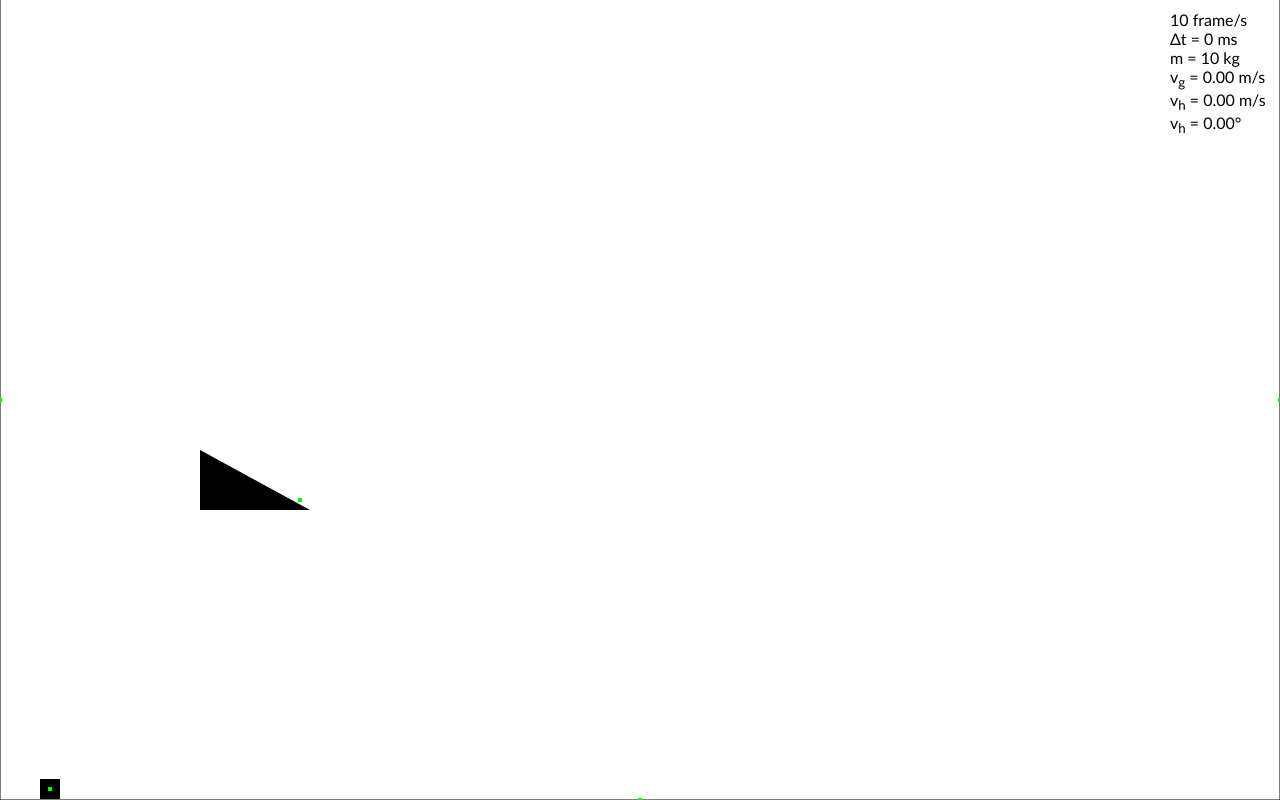
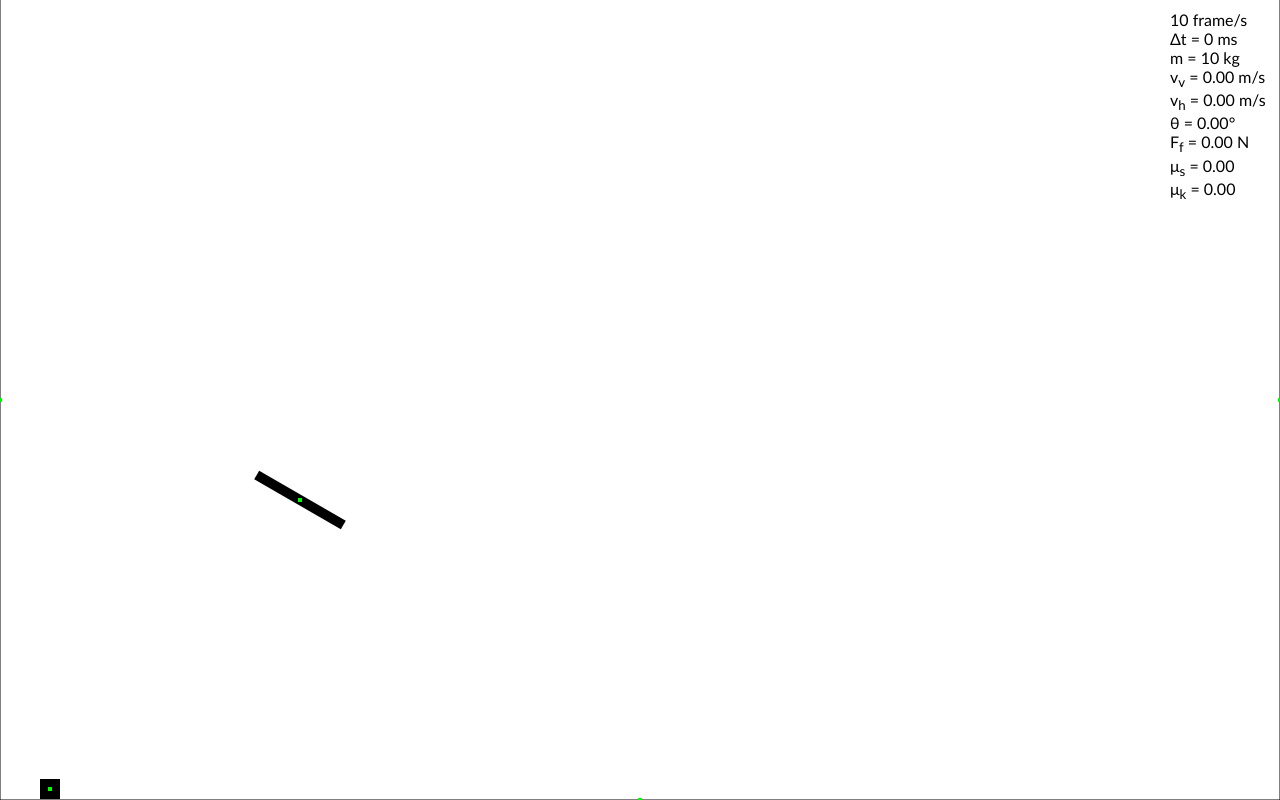
Before and after one commit to OguzhanUmutlu/physics-engine, a plain HTML site: page index.html in a window 1280 px wide. Drawn offline with Linux system fonts and the light colour scheme; animation ran at ten frames a second.

Commit message:
finally got friction force working

```diff
--- /dev/null
+++ b/IDE.js
@@ -0,0 +1 @@
+// todo: ide intellisense helper
--- a/engine.js
+++ b/engine.js
@@ -205,8 +205,8 @@
     function Tile(x = 0, y = 0, opts) {
         Vector2.apply(this, arguments);
         opts = processOptions(opts, {
-            shape: null, rotation: 0, gravityEnabled: true, world: null, mass: 10,
-            staticFrictionCoefficient: 0, kineticFrictionCoefficient: 0
+            shape: null, rotation: 0, isStatic: false, world: null, mass: 10,
+            staticFrictionCoefficient: 0, kineticFrictionCoefficient: 0, dragCoefficient: 1
         }, 1);
         const id = _id++;
         tiles[id] = this;
@@ -216,14 +216,16 @@
         this.shape = opts.shape;
         this.rotation = opts.rotation;
         this.rotationTarget = opts.rotation;
-        this.gravitationalVelocity = 0;
+        this.verticalVelocity = 0;
         this.horizontalVelocity = 0;
-        this.velocity = Vector2.zero();
         this.force = Vector2.zero();
         this.motion = Vector2.zero();
         this.mass = opts.mass;
-        this.gravityEnabled = opts.gravityEnabled;
-        this.dragCoefficient = 1;
+        this.isStatic = opts.isStatic;
+        this.dragCoefficient = opts.dragCoefficient;
+        this.staticFrictionCoefficient = opts.staticFrictionCoefficient;
+        this.kineticFrictionCoefficient = opts.kineticFrictionCoefficient;
+        this.airTicks = 0;
         this.outOfDistance = false;
         if (opts.world instanceof World) opts.world.addTile(this);
         this.initOptions = opts;
@@ -326,7 +328,7 @@
         return Array.from(world.tiles).find(i => i !== this && i.collidesWith(this));
     };
     Tile.prototype.move = function (world, vec) {
-        //if (!this.gravityEnabled) return false;
+        //if (this.isStatic) return false;
         let collision;
         collision = this.getCollisions(world);
         if (collision) return false;
@@ -345,6 +347,8 @@
             if (collision) break;
         }
         if (collision) {
+            this.lastMoveGround = {tile: collision};
+            this.airTicks = 0;
             if (collision.shape && (collision.shape.type === "polygon" || collision.shape.type === "rectangle")) {
                 const nearest = collision.shape.path.map((i, j) => {
                     const next = collision.shape.path[collision.shape.path.length === j + 1 ? 0 : j + 1];
@@ -366,7 +370,9 @@
                 }).sort((a, b) => a[1] - b[1])[0];
                 if (nearest) {
                     if (abs(nearest[0]) === Infinity) nearest[0] = 0;
+                    this.lastMoveGround.slope = nearest[0];
                     this.rotationTarget = -atan(nearest[0]);
+                    this.lastMoveGround.rotation = -atan(nearest[0]);
                     if (this.rotationTarget === 90) this.rotationTarget = 0;
                 }
             }
@@ -382,23 +388,78 @@
         if (deltaTime > 100) console.warn(deltaTime);
         // NOTE: I got the square root of the bottom area(not sure what I could have done)
         const terminalVelocity = sqrt(2 * this.mass * world.gravityAcceleration / (world.fluidDensity * sqrt(this.getBottomArea()) * this.dragCoefficient));
-        //if (this.velocity.y > terminalVelocity) this.velocity.y = terminalVelocity;
-        this.velocity.set(this.velocity.add(this.force.scale(1/this.mass)));
-        if(!this.move(world,this.velocity)) this.velocity.set(Vector2.zero());
-        if (this.gravityEnabled) {
-            this.gravitationalVelocity += this.mass * world.gravityAcceleration * deltaTime / 1000;
-            if (!this.move(world, new Vector2(0, this.gravitationalVelocity))) this.gravitationalVelocity = 0;
-            this.horizontalVelocity += this.mass * world.gravityAcceleration * deltaTime / 1000 * -sin(this.rotation);
+        if (!this.isStatic) {
+            this.verticalVelocity += (this.mass * world.gravityAcceleration + this.force.y / this.mass) * deltaTime / 1000;
+            if (!this.move(world, new Vector2(0, this.verticalVelocity))) this.verticalVelocity = 0;
+
+            this.horizontalVelocity += this.getHorizontalAcceleration(world) * deltaTime / 1000;
             if (!this.move(world, new Vector2(Math.sin(this.rotation + Math.PI / 2) * this.horizontalVelocity, Math.cos(this.rotation + Math.PI / 2) * this.horizontalVelocity))) this.horizontalVelocity = 0;
         }
         if (round(this.motion.x) !== 0 && round(this.motion.y) !== 0) this.move(world, new Vector2(this.motion.x / 10, this.motion.y / 10));
         this.motion.set(this.motion.scale(9 / 10));
         this.rotation += (this.rotationTarget - this.rotation) / 2;
+        this.airTicks++;
+    };
+    Tile.prototype.isOnGround = function () {
+        return this.airTicks <= 2 && !!this.lastMoveGround;
+    };
+    Tile.prototype.getGroundFrictionForce = function (world) {
+        const onGround = this.isOnGround();
+        const μk = onGround ? this.lastMoveGround.tile.kineticFrictionCoefficient : 0;
+        const μs = onGround ? this.lastMoveGround.tile.staticFrictionCoefficient : 0;
+        const groundRotation = onGround ? this.lastMoveGround.rotation : 0;
+        const gh = this.mass * world.gravityAcceleration * -sin(groundRotation);
+        const gv = this.mass * world.gravityAcceleration * cos(groundRotation);
+        const Fh = this.force.x / (-sin(groundRotation) || 1);
+        const Fv = this.force.y / cos(groundRotation);
+        const N = gv + Fv;
+        const totalH = gh + Fh;
+        if (onGround) {
+            const Ffk = μk * N;
+            const Ffs = μs * N;
+            return {
+                hasPassedStatic: totalH > Ffs,
+                frictionForce: totalH > Ffs ? Ffk : totalH,
+                kineticCoefficient: μk, staticCoefficient: μs
+            };
+        } else return {
+            hasPassedStatic: false, frictionForce: 0, kineticCoefficient: 0, staticCoefficient: 0
+        };
+    };
+    Tile.prototype.getHorizontalAcceleration = function (world) {
+        if (!this._lastHorizontalAcceleration) this._lastHorizontalAcceleration = [];
+        const onGround = this.isOnGround();
+        const μk = onGround ? this.lastMoveGround.tile.kineticFrictionCoefficient : 0;
+        const μs = onGround ? this.lastMoveGround.tile.staticFrictionCoefficient : 0;
+        const groundRotation = onGround ? this.lastMoveGround.rotation : 0;
+        if (this._lastHorizontalAcceleration[0] === onGround && this._lastHorizontalAcceleration[1] === μk && this._lastHorizontalAcceleration[2] === μs && this._lastHorizontalAcceleration[3] === groundRotation) return this._lastHorizontalAcceleration[4];
+        this._lastHorizontalAcceleration = [
+            onGround, μk, μs, groundRotation
+        ];
+
+        const gh = this.mass * world.gravityAcceleration * -sin(groundRotation);
+        const gv = this.mass * world.gravityAcceleration * cos(groundRotation);
+
+        const Fh = this.force.x / (-sin(groundRotation) || 1);
+        const Fv = this.force.y / cos(groundRotation);
+
+        const N = gv + Fv;
+        const totalH = gh + Fh;
+
+        let FNet = totalH;
+
+        if (onGround) {
+            const Ffk = μk * N;
+            const Ffs = μs * N;
+            const Fs = totalH > Ffs ? Ffk : totalH;
+            FNet -= Fs;
+        }
+        this._lastHorizontalAcceleration[4] = FNet / this.mass;
+        return this._lastHorizontalAcceleration[4];
     };
     Tile.prototype.resetVelocities = function () {
-        this.gravitationalVelocity = 0;
+        this.verticalVelocity = 0;
         this.horizontalVelocity = 0;
-        this.velocity.set(Vector2.zero());
         this.motion.set(Vector2.zero());
         this.force.set(Vector2.zero());
     };
@@ -566,9 +627,9 @@
                 }
             }
             if (tile) {
-                if (drag && drag.tile) drag.tile.gravityEnabled = drag.gravity;
-                drag = {tile, gravity: tile.gravityEnabled, mouse: vec, tileVec: tile.clone()};
-                tile.gravityEnabled = false;
+                if (drag && drag.tile) drag.tile.isStatic = drag.gravity;
+                drag = {tile, gravity: tile.isStatic, mouse: vec, tileVec: tile.clone()};
+                tile.isStatic = true;
             }
         });
         l(el, "mousemove", ev => {
@@ -579,12 +640,12 @@
         });
         l(el, "mouseup", () => {
             down = false;
-            if (drag) drag.tile.gravityEnabled = drag.gravity;
+            if (drag) drag.tile.isStatic = drag.gravity;
             drag = null;
         });
         l(window, "blur", () => {
             down = false;
-            if (drag) drag.tile.gravityEnabled = drag.gravity;
+            if (drag) drag.tile.isStatic = drag.gravity;
             drag = null;
         });
         return {
--- a/index.html
+++ b/index.html
@@ -38,15 +38,20 @@
         });
     } else {
         const animator = Animator([world.update, world.render]);
+        let frictionInfo;
         const board = [
             () => `${animator.getFPS()} frame/s`,
             () => `Δt = ${Date.now() - tile.lastUpdate} ms`,
             () => `m = ${tile.mass} kg`,
-            () => `v<sub>g</sub> = ${tile.gravitationalVelocity.toFixed(2)} m/s`,
+            () => `v<sub>v</sub> = ${tile.verticalVelocity.toFixed(2)} m/s`,
             () => `v<sub>h</sub> = ${tile.horizontalVelocity.toFixed(2)} m/s`,
-            () => `v<sub>h</sub> = ${(tile.rotation / Math.PI * 180).toFixed(2)}°`,
+            () => `θ = ${(tile.rotation / Math.PI * 180).toFixed(2)}°`,
+            () => `F<sub>f</sub> = ${frictionInfo.frictionForce.toFixed(2)} N`,
+            () => `μ<sub>s</sub> = ${frictionInfo.staticCoefficient.toFixed(2)}`,
+            () => `μ<sub>k</sub> = ${frictionInfo.kineticCoefficient.toFixed(2)}`,
         ];
         animator.addCallback(() => {
+            frictionInfo = tile.getGroundFrictionForce(world);
             document.querySelector(".board").innerHTML = board.map(i => `<div>${i()}</div>`).join("");
         });
     }
@@ -61,36 +66,36 @@
     const tile = new Tile(50, 50, {shape: new Shapes.Rectangle(20, 20), world});
 
     new Tile(canvas.width / 2, canvas.height, {
-        gravityEnabled: false,
+        isStatic: true,
         shape: new Shapes.Rectangle(8000, 1),
         world
     });
     new Tile(0, canvas.height / 2, {
-        gravityEnabled: false,
+        isStatic: true,
         shape: new Shapes.Rectangle(1, 1000),
         world
     });
     new Tile(canvas.width, canvas.height / 2, {
-        gravityEnabled: false,
+        isStatic: true,
         shape: new Shapes.Rectangle(1, 1000),
         world
     });
 
     new Tile(300, 500, {
-        gravityEnabled: false, shape: new Shapes.Polygon([
-            [-100, -50],
-            [10, 10],
-            [-100, 10]
-        ]), world
+        isStatic: true, shape: new Shapes.Rectangle(10, 100), world,
+        kineticFrictionCoefficient: 0, staticFrictionCoefficient: 0,
+        rotation: Math.PI / 3
     });
 
-    addEventListener("dblclick",ev=>{
+    addEventListener("dblclick", ev => {
         const vec = world.getMouseVector(ev).sub(tile);
-        const a = Math.atan2(vec.x,vec.y);
+        const a = Math.atan2(vec.x, vec.y);
         const x = Math.sin(a);
         const y = Math.cos(a);
-        tile.force.set(new Vector2(x,y).scale(10));
+        tile.force.set(new Vector2(x, y).scale(10));
     });
+    window.tt = tile;
+    window.ww = world;
 </script>
 <style>
     * {
```
